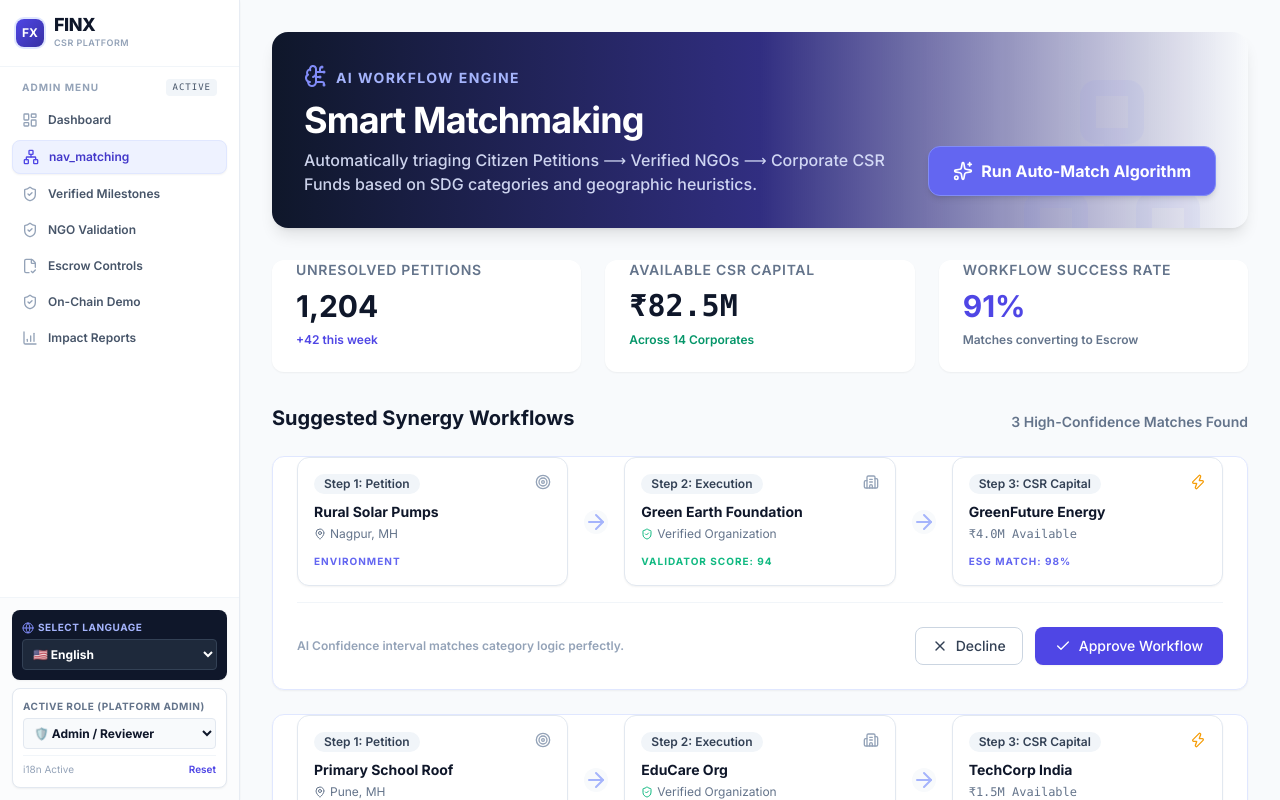
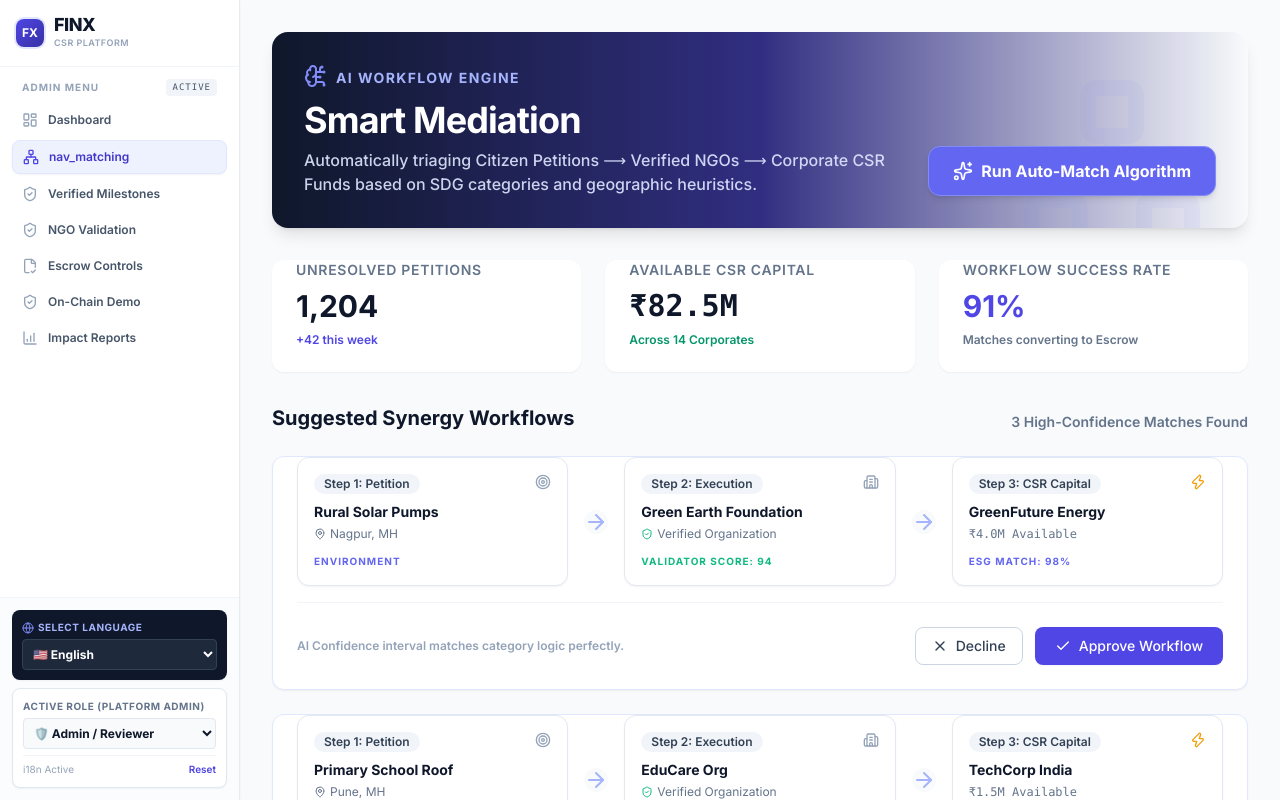
Before and after one commit to fakecroaz0714/FInX, a Next.js app in the folder frontend/: page /matching in a window 1280 px wide. Built offline with nearby package versions, Linux system fonts and the light colour scheme.

Commit message:
style(matching): update title to Smart Mediation

```diff
--- a/frontend/src/app/matching/page.tsx
+++ b/frontend/src/app/matching/page.tsx
@@ -53,7 +53,7 @@ export default function MatchingEngine() {
                         <BrainCircuit className="w-6 h-6 text-indigo-400 mb-1" />
                         <span className="text-sm font-bold text-indigo-300 uppercase tracking-widest">AI Workflow Engine</span>
                     </div>
-                    <h1 className="text-3xl md:text-4xl font-bold tracking-tight">Smart Matchmaking</h1>
+                    <h1 className="text-3xl md:text-4xl font-bold tracking-tight">Smart Mediation</h1>
                     <p className="text-indigo-100 mt-2 font-medium opacity-90 max-w-2xl">
                         Automatically triaging Citizen Petitions &#10230; Verified NGOs &#10230; Corporate CSR Funds based on SDG categories and geographic heuristics.
                     </p>
```
